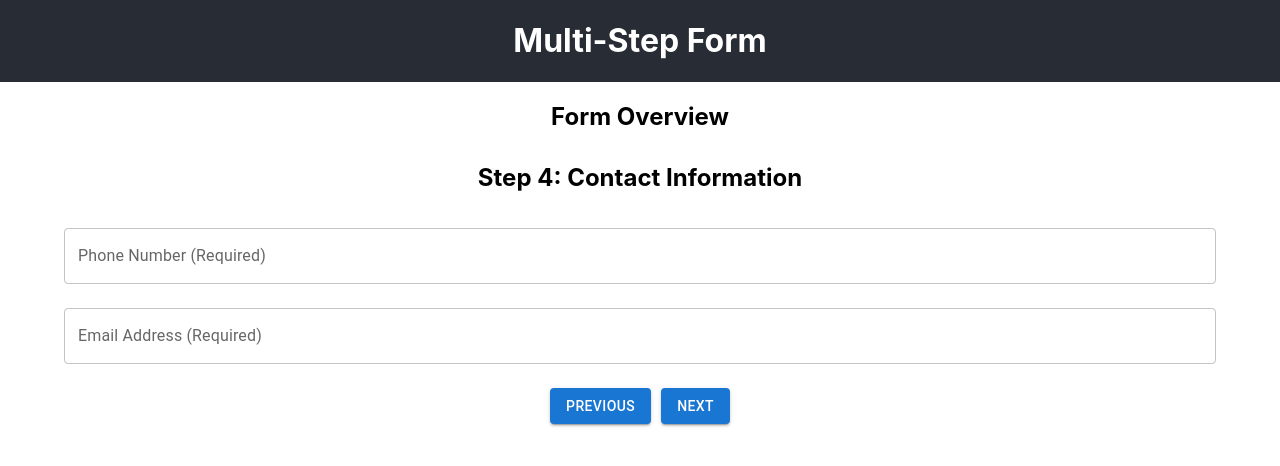
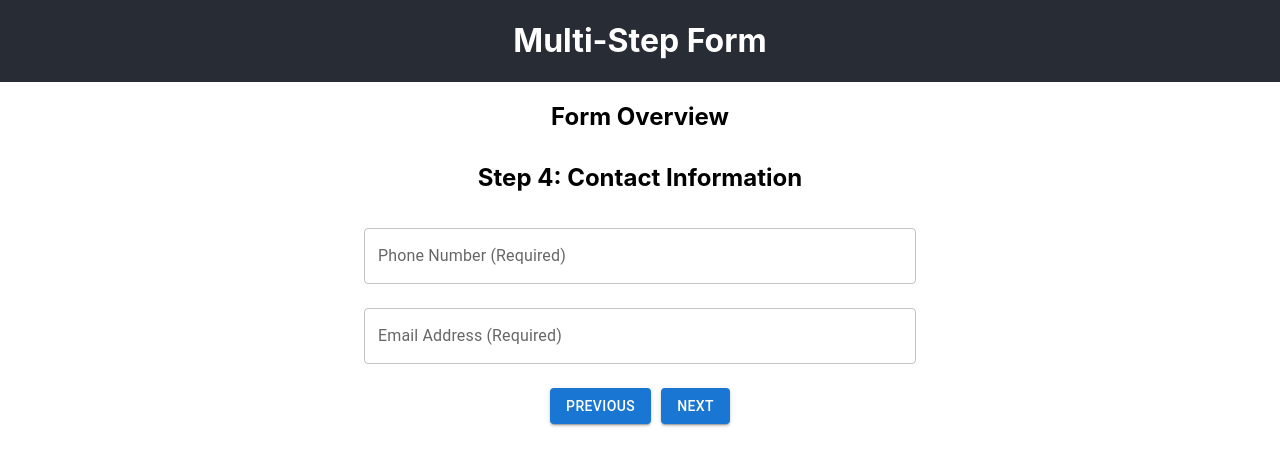
Before and after one commit to freelifebrett/spec-fi-app, a React (Create React App) app: page /step-4 in a window 1280 px wide. Shown: the top 466 px of the page. Built offline with nearby package versions, Linux system fonts and the light colour scheme.

Commit message:
Updated width of step four fields

```diff
--- a/src/components/MultiStepForm/FormSteps/StepFour/StepFour.js
+++ b/src/components/MultiStepForm/FormSteps/StepFour/StepFour.js
@@ -50,7 +50,7 @@ const StepFour = () => {
   };
 
   return (
-    <Container>
+    <Container maxWidth="sm">
       <Box my={4}>
         <h2>Step 4: Contact Information</h2>
         <form>
```
